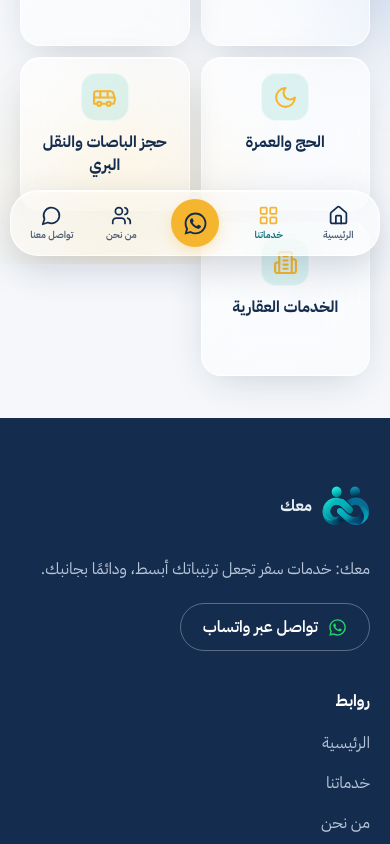
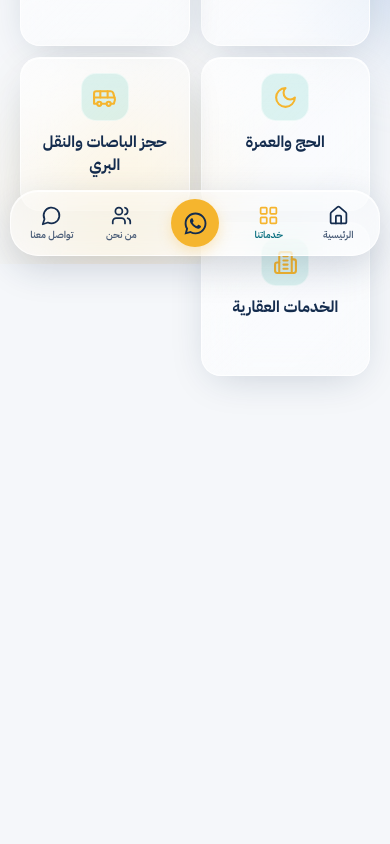
Before and after one commit to khwy1d/Maak, a React (Vite) app: page /services in a window 390 px wide. Shown: the part 580-1424 px from the top of the page. After the commit the page ends 1080 px from the top, so only its background shows below. Built offline with nearby package versions, Linux system fonts and the light colour scheme.

Commit message:
Hide footer on mobile across all pages

```diff
--- a/src/styles/global.css
+++ b/src/styles/global.css
@@ -828,3 +828,11 @@ body { background: transparent; }
     display: none;
   }
 }
+
+
+/* Hide the site footer on mobile across all pages; keep desktop footer unchanged. */
+@media (max-width: 767px) {
+  .footer {
+    display: none !important;
+  }
+}
```
